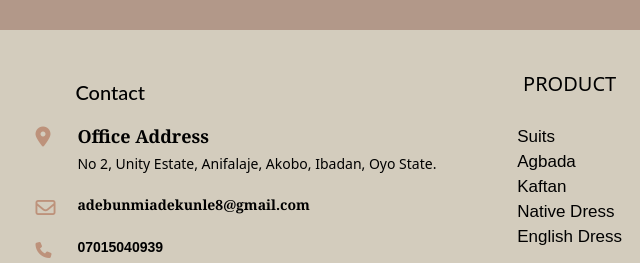
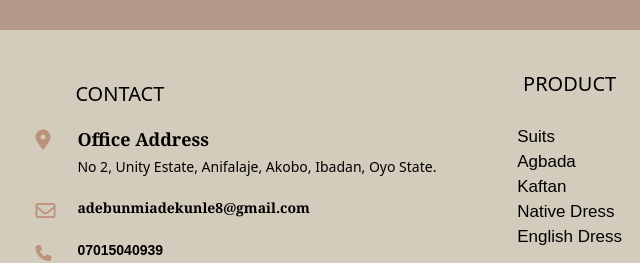
Before and after one commit to AdebunmiOlalekan/vaddoapparel, a plain HTML site: page contacts.html in a window 1280 px wide. Shown: the part 940-1203 px from the top of the page, 198-838 px from the left. Drawn offline with Linux system fonts and the light colour scheme.

Commit message:
new changes

```diff
--- a/contact.css
+++ b/contact.css
@@ -276,8 +276,8 @@ footer {
     padding-left: 40px;
     padding-top: 10px;
     color: black;
-    font-weight: 500;
-    font-family: 'Lato', sans-serif;
+    font-weight: lighter;
+    font-family: system-ui, -apple-system, BlinkMacSystemFont, 'Segoe UI', Roboto, Oxygen, Ubuntu, Cantarell, 'Open Sans', 'Helvetica Neue', sans-serif;
 
 }
 
@@ -313,7 +313,7 @@ footer {
 .addful {
      font-size: 14px;
     color: black;
-    font-weight: normal;
+    font-weight: 500;
     font-family: system-ui, -apple-system, BlinkMacSystemFont, 'Segoe UI', Roboto, Oxygen, Ubuntu, Cantarell, 'Open Sans', 'Helvetica Neue', sans-serif;
     padding-top: 5px;
     line-height: 1.6;
--- a/contacts.html
+++ b/contacts.html
@@ -161,7 +161,7 @@
 
         <div class="acc">
 
-            <p class="con">Contact</p>
+            <p class="con">CONTACT </p>
 
             <div class="adding">
 
```
